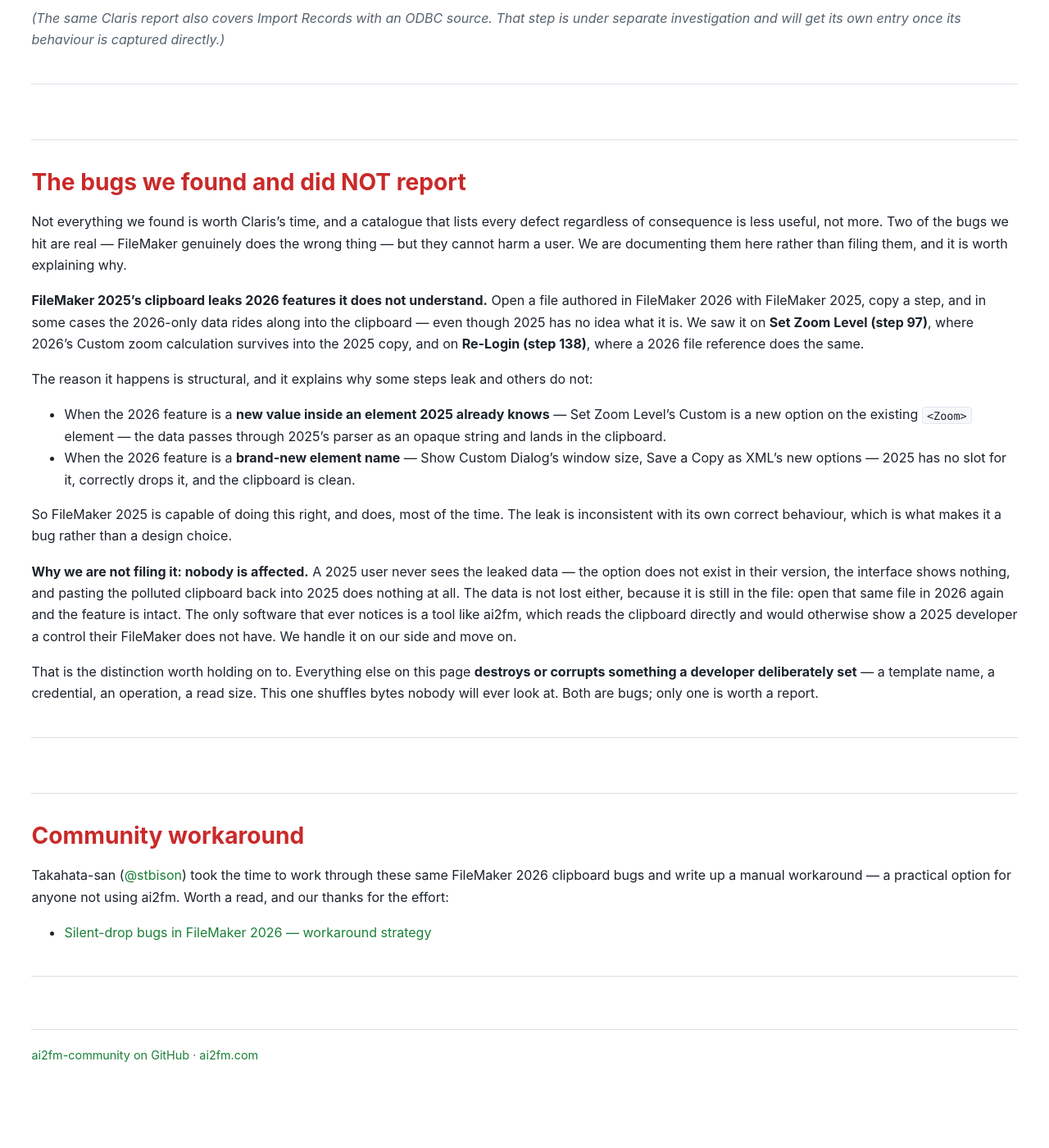
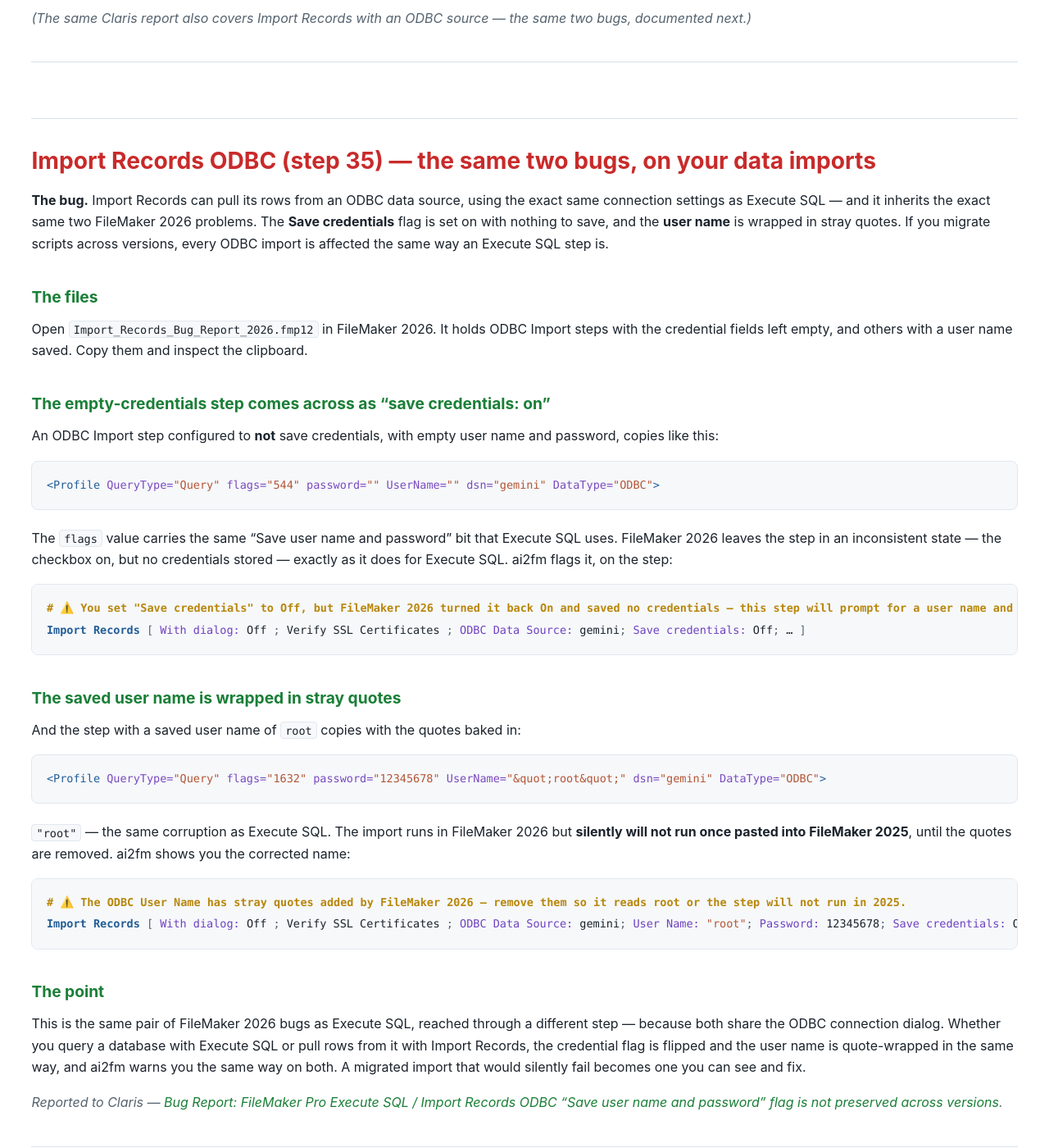
Before and after one commit to AxelarEU/ai2fm-community, a Jekyll site: the page built from claris_bugs/claris_clipboard_bugs.md, in a window 1280 px wide and 1400 px high, scrolled down 20736 px. Shown: the whole window at 82% size. Built offline with Jekyll 4.4.1, drawn with Linux system fonts in a browser that asks for light colours; before the commit the page ends 22115 px from its top, so only the background shows below that.

Commit message:
Add Import Records ODBC (35) — same two FM2026 ODBC bugs as Execute SQL, its own section

````diff
--- a/claris_bugs/claris_clipboard_bugs.md
+++ b/claris_bugs/claris_clipboard_bugs.md
@@ -704,7 +704,53 @@
 
 *Reported to Claris — [Bug Report: FileMaker Pro Execute SQL / Import Records ODBC "Save user name and password" flag is not preserved across versions](https://community.claris.com/en/s/question/0D5Vy00002szQ2NKAU/bug-report-filemaker-pro-execute-sql-import-records-odbc-save-user-name-and-password-flag-is-not-preserved-across-versions-a-2025-step-with-credentials-not-saved-pastes-into-2026-with-the-checkbox-wrongly-checked).*
 
-*(The same Claris report also covers Import Records with an ODBC source. That step is under separate investigation and will get its own entry once its behaviour is captured directly.)*
+*(The same Claris report also covers Import Records with an ODBC source — the same two bugs, documented next.)*
+
+---
+
+## Import Records ODBC (step 35) — the same two bugs, on your data imports
+
+**The bug.** Import Records can pull its rows from an ODBC data source, using the exact same connection settings as Execute SQL — and it inherits the exact same two FileMaker 2026 problems. The **Save credentials** flag is set on with nothing to save, and the **user name** is wrapped in stray quotes. If you migrate scripts across versions, every ODBC import is affected the same way an Execute SQL step is.
+
+### The files
+
+Open **`Import_Records_Bug_Report_2026.fmp12`** in FileMaker 2026. It holds ODBC Import steps with the credential fields left empty, and others with a user name saved. Copy them and inspect the clipboard.
+
+### The empty-credentials step comes across as "save credentials: on"
+
+An ODBC Import step configured to **not** save credentials, with empty user name and password, copies like this:
+
+```xml
+<Profile QueryType="Query" flags="544" password="" UserName="" dsn="gemini" DataType="ODBC">
+```
+
+The `flags` value carries the same "Save user name and password" bit that Execute SQL uses. FileMaker 2026 leaves the step in an inconsistent state — the checkbox on, but no credentials stored — exactly as it does for Execute SQL. ai2fm flags it, on the step:
+
+```fmscript
+# ⚠️ You set "Save credentials" to Off, but FileMaker 2026 turned it back On and saved no credentials — this step will prompt for a user name and password when it runs.
+Import Records [ With dialog: Off ; Verify SSL Certificates ; ODBC Data Source: gemini; Save credentials: Off; … ]
+```
+
+### The saved user name is wrapped in stray quotes
+
+And the step with a saved user name of `root` copies with the quotes baked in:
+
+```xml
+<Profile QueryType="Query" flags="1632" password="12345678" UserName="&quot;root&quot;" dsn="gemini" DataType="ODBC">
+```
+
+`"root"` — the same corruption as Execute SQL. The import runs in FileMaker 2026 but **silently will not run once pasted into FileMaker 2025**, until the quotes are removed. ai2fm shows you the corrected name:
+
+```fmscript
+# ⚠️ The ODBC User Name has stray quotes added by FileMaker 2026 — remove them so it reads root or the step will not run in 2025.
+Import Records [ With dialog: Off ; Verify SSL Certificates ; ODBC Data Source: gemini; User Name: "root"; Password: 12345678; Save credentials: On; … ]
+```
+
+### The point
+
+This is the same pair of FileMaker 2026 bugs as Execute SQL, reached through a different step — because both share the ODBC connection dialog. Whether you query a database with Execute SQL or pull rows from it with Import Records, the credential flag is flipped and the user name is quote-wrapped in the same way, and ai2fm warns you the same way on both. A migrated import that would silently fail becomes one you can see and fix.
+
+*Reported to Claris — [Bug Report: FileMaker Pro Execute SQL / Import Records ODBC "Save user name and password" flag is not preserved across versions](https://community.claris.com/en/s/question/0D5Vy00002szQ2NKAU/bug-report-filemaker-pro-execute-sql-import-records-odbc-save-user-name-and-password-flag-is-not-preserved-across-versions-a-2025-step-with-credentials-not-saved-pastes-into-2026-with-the-checkbox-wrongly-checked).*
 
 ---
 
````
